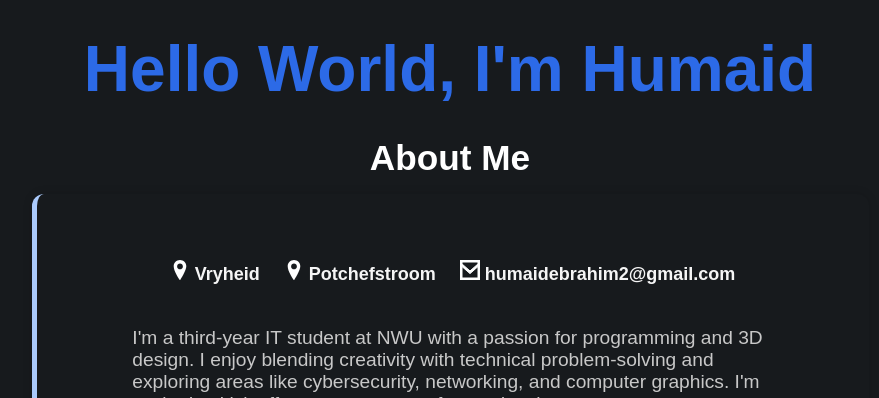
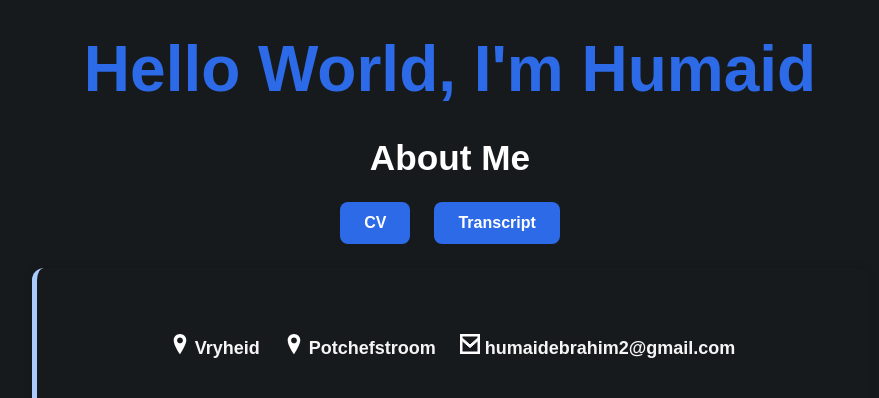
Before and after one commit to HumaidEbrahim/Virtual-CV, a website built with Vite: page virtualcv/index.html in a window 1280 px wide. Shown: the top 398 px of the page, without its empty margins (190-1069 px from the left). Built offline with nearby package versions, Linux system fonts and the light colour scheme.

Commit message:
added cv and transcript buttons

```diff
--- a/virtualcv/index.html
+++ b/virtualcv/index.html
@@ -14,7 +14,10 @@
     </header>
     <div>
       <h2 style="color:white">About Me</h2>
-
+        <div class="socials">
+          <button onclick="window.open('HumaidEbrahim_CV.pdf', '_blank')">CV</button>
+          <button onclick="window.open('Humaid_Transcript.pdf', '_blank')">Transcript</button>
+          </div>
       <div id="about" class="about">
         <div class="socials">
         <h3><svg class="link" xmlns="http://www.w3.org/2000/svg" xml:space="preserve" fill="#fff" stroke="#fff" style="--darkreader-inline-fill:var(--darkreader-background-000000, #000000)" viewBox="0 0 425.963 425.963">
@@ -29,6 +32,7 @@
 </svg>
           <a href="humaidebrahim2@gmail.com">humaidebrahim2@gmail.com</a></h3>
         </div>
+
       <p>I'm a third-year IT student at NWU with a passion for programming and 3D design. I enjoy blending creativity with technical problem-solving and
         exploring areas like cybersecurity, networking, and computer graphics. I'm excited to kick off my career as a software developer.
       </p>
@@ -47,6 +51,7 @@
           </svg>
               </a>
           </div>
+
       </div>
 
     <div>
--- a/virtualcv/src/style.css
+++ b/virtualcv/src/style.css
@@ -164,7 +164,7 @@ footer {
   display: flex;
   align-items: center;
   justify-content: center;
-  font-size: 1.1rem;
+  font-size: 1rem;
 }
 
 .skills-box{
@@ -218,3 +218,19 @@ footer {
 .language img:hover {
   transform: scale(1.1);
 }
+
+button {
+  background-color: #2c6ae7;
+  color: white;
+  border: none;
+  padding: 0.75rem 1.5rem;
+  font-size: 1rem;
+  font-weight: 600;
+  border-radius: 8px;
+  cursor: pointer;
+  transition: all 0.3s ease;
+}
+
+button:hover {
+  transform: translateY(-2px);
+}
```
Also changed, not shown: 2 other files.
